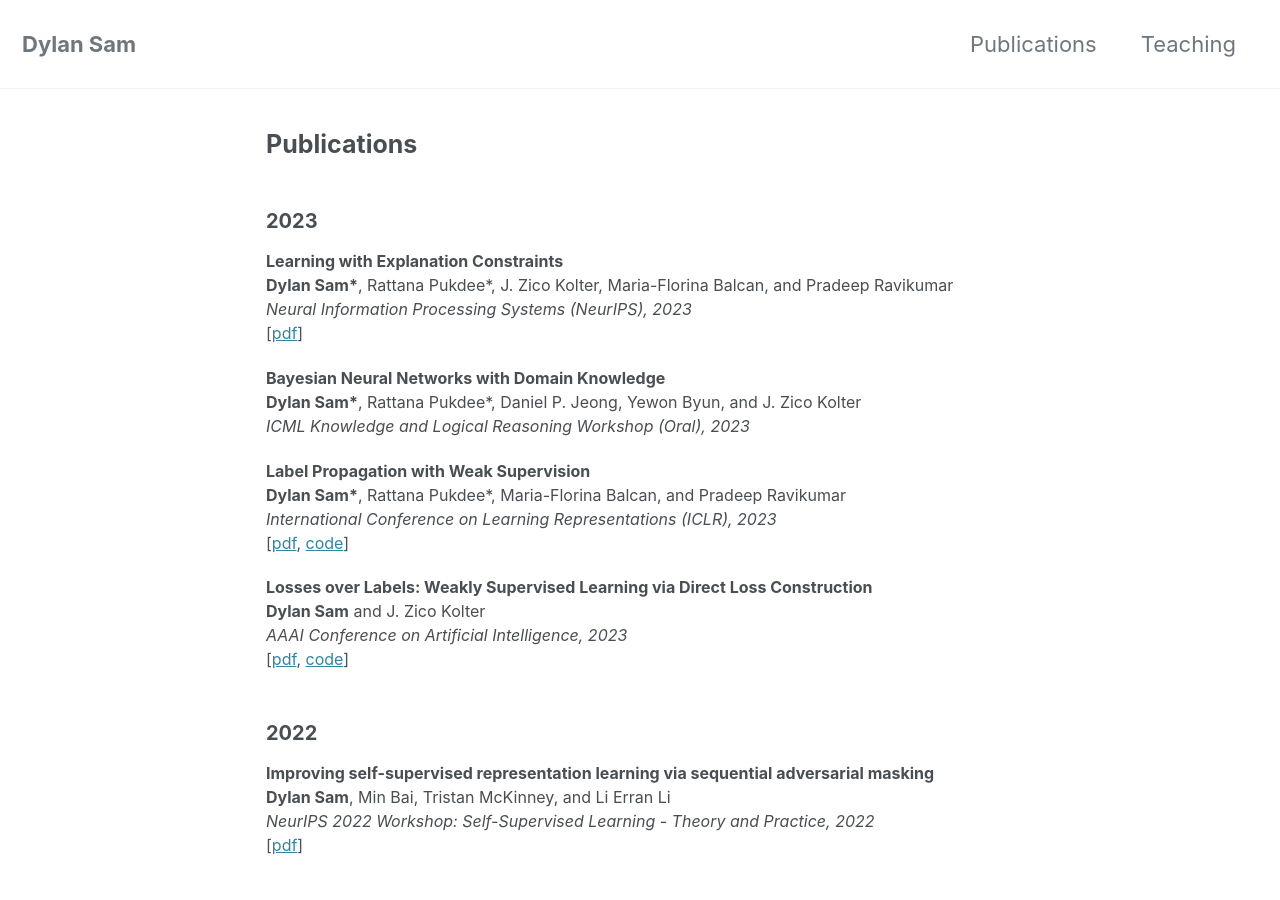
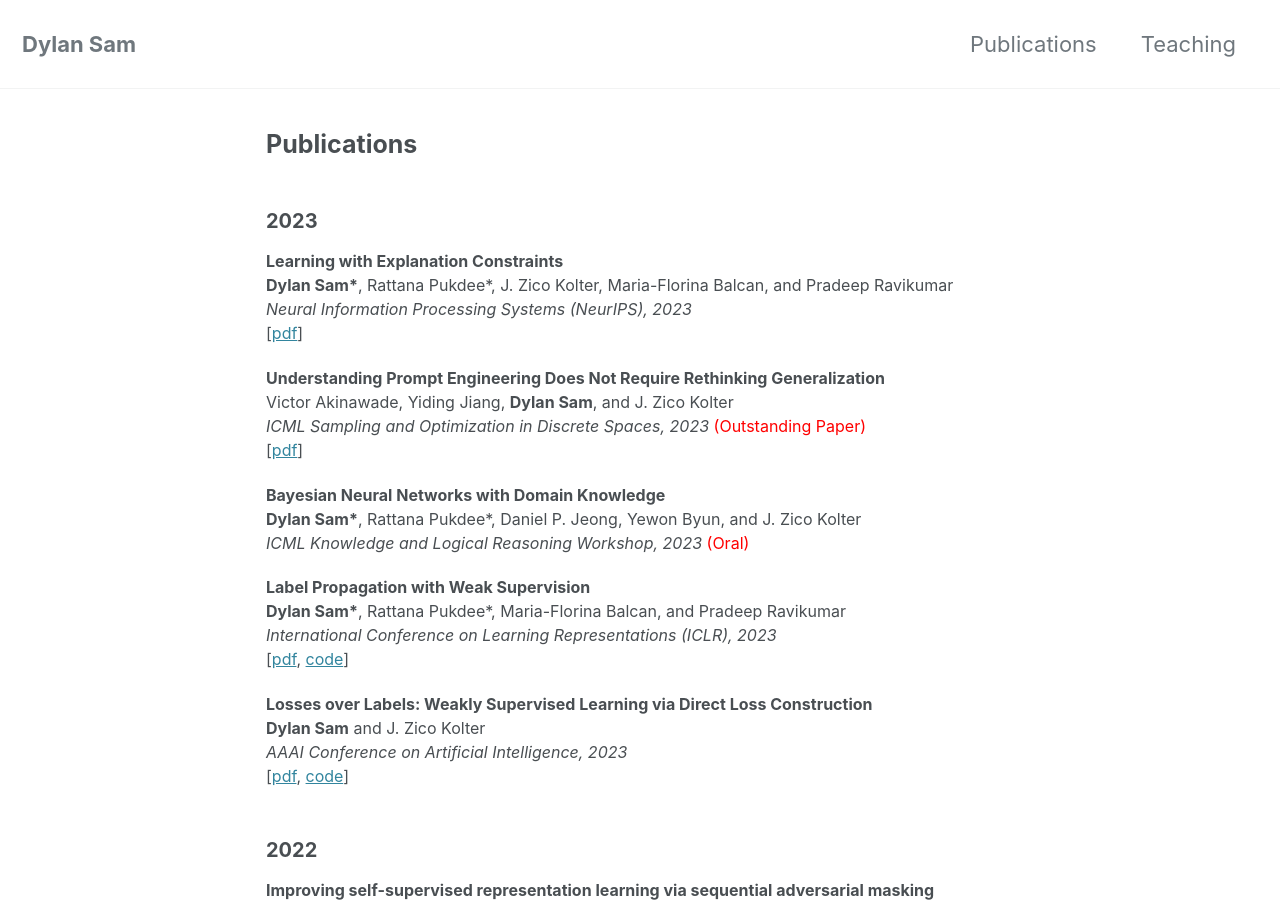
Before and after one commit to dsam99/dsam99.github.io, a Jekyll site: the page built from publications.md, in a window 1280 px wide and 900 px high. Built offline with Jekyll 4.4.1, drawn with Linux system fonts in a browser that asks for light colours; cached includes are drawn as plain includes; nearby versions of some CDN libraries; a style sheet for code colours, icons or effects is not loaded.

Commit message:
adding prompting

```diff
--- a/_layouts/publications.html
+++ b/_layouts/publications.html
@@ -15,15 +15,16 @@ author_profile: false
 				[<a href="https://arxiv.org/abs/2303.14496" target="_blank">pdf</a>]
 			</p>
 
+			<p class="title"> <b>Understanding Prompt Engineering Does Not Require Rethinking Generalization </b><br>
+				Victor Akinawade, Yiding Jiang, <strong>Dylan Sam</strong>, and J. Zico Kolter<br>
+				<i>ICML Sampling and Optimization in Discrete Spaces, 2023</i> <font color="red">(Outstanding Paper)</font>   <br>
+				[<a href="https://arxiv.org/pdf/2310.03957" target="_blank">pdf</a>]
+			</p>
+
 			<p class="title"> <b>Bayesian Neural Networks with Domain Knowledge </b><br>
 				<strong>Dylan Sam*</strong>, Rattana Pukdee*, Daniel P. Jeong, Yewon Byun, and J. Zico Kolter<br>
-				<i>ICML Knowledge and Logical Reasoning Workshop (Oral), 2023</i> <br>
+				<i>ICML Knowledge and Logical Reasoning Workshop, 2023</i> <font color="red">(Oral)</font> <br>
 			</p>
-
-<!-- 			<p class="title"> <b>Understanding Prompt Engineering Does Not Require Rethinking Generalization </b><br>
-				Victor Akinawade, Yiding Jiang, <strong>Dylan Sam</strong>, and J. Zico Kolter<br>
-				<i>ICML Sampling and Optimization in Discrete Spaces (Outstanding Paper & Oral), 2023</i> <br>
-			</p> -->
 
 <!-- 			<p class="title"> <b>Identifying Inequity in Treatment Allocation</b><br>
 				Yewon Byun, <strong>Dylan Sam</strong>, Zachary C Lipton, and Bryan Wilder<br>
```
